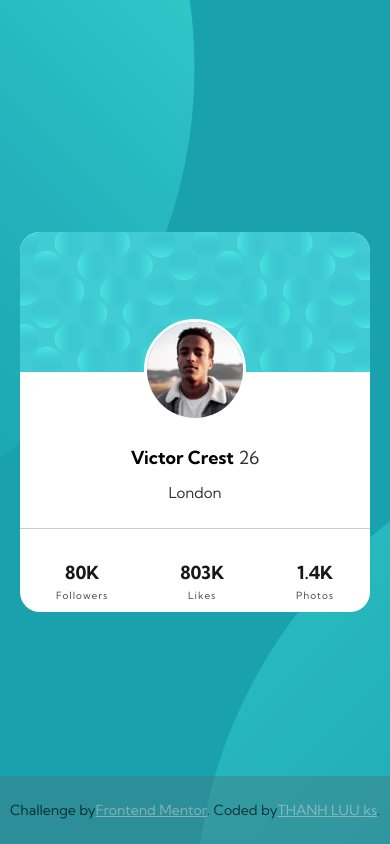
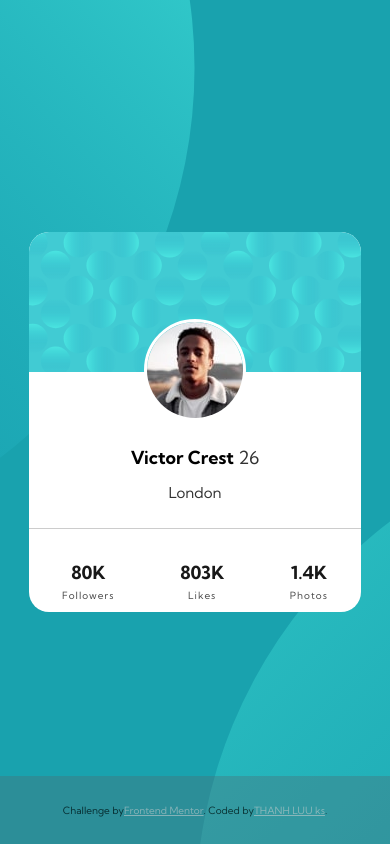
Before and after one commit to Thanhluuks/1st, a plain HTML site: page index.html in a window 390 px wide. Drawn offline with Linux system fonts and the light colour scheme.

Commit message:
Add style for mobile

```diff
--- a/index.html
+++ b/index.html
@@ -47,21 +47,6 @@
       background-color: hsl(185, 75%, 39%);
       font-family: 'Kumbh Sans', sans-serif;
     }
-    /* .app::before {
-      content: "";
-      display: block;
-      top: 10%;
-      left: -40%;
-      height: 100%;
-      width: 100%;
-      position: absolute;
-      background: url("./images/bg-pattern-top.svg") no-repeat;
-      background-position: top calc(-50vh) left calc(100% - 50vw);
-      transform: rotate(90deg);
-      overflow: hidden;
-      z-index: -1;
-
-    } */
     .main-block  {
       height: 92vh;
       display: flex;
@@ -150,6 +135,15 @@
       margin-top: 5px;
       letter-spacing: 1px;
     }
+    /* Style for mobile <375px */
+    @media screen and (max-width:499px) {
+      .content {
+        width: 85vw;
+      }
+      .attribution {
+        font-size: 10px;
+      }
+    }
 
   </style>
 </head>
```
